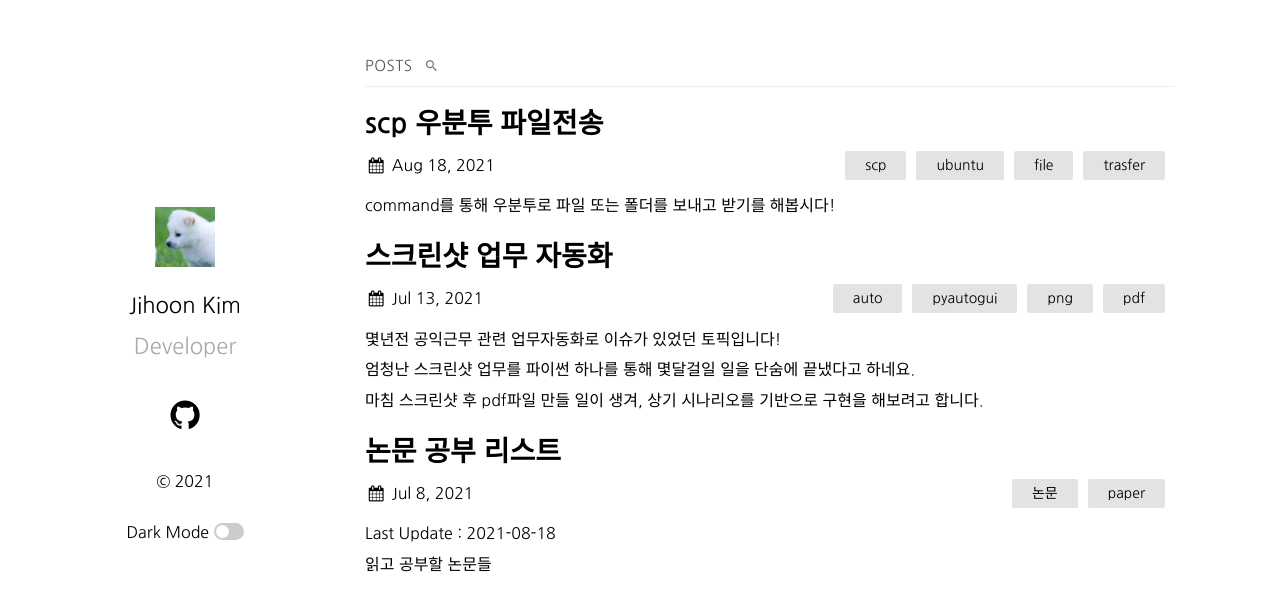
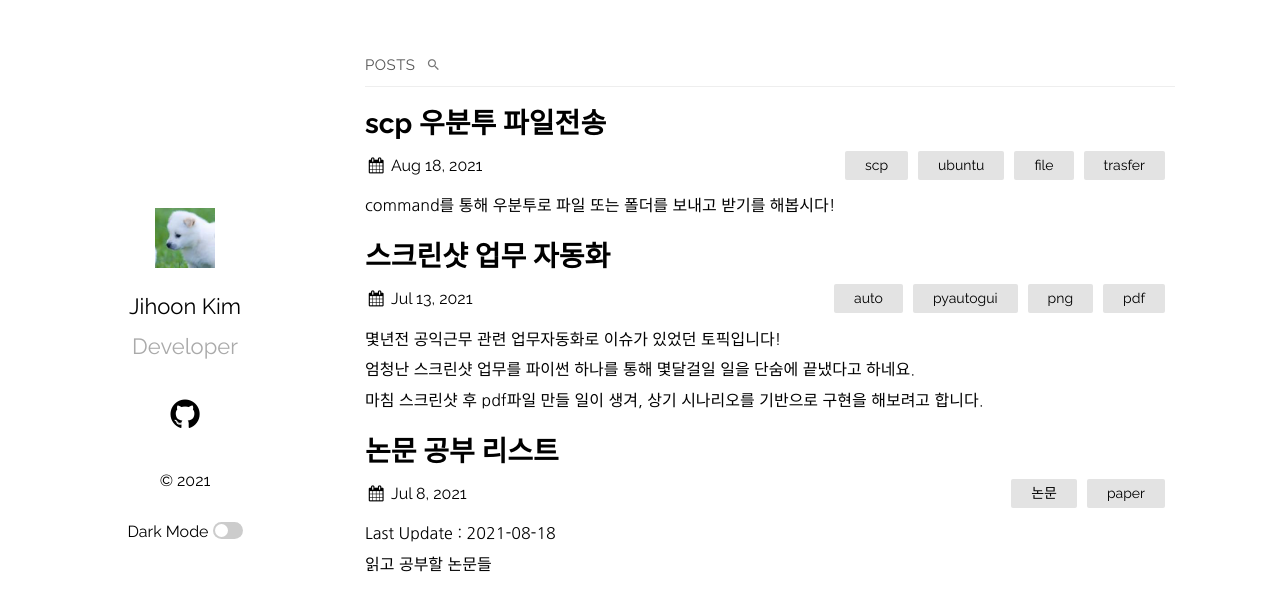
Before and after one commit to 201710757/201710757.github.io, a Jekyll site: the page built from index.md, in a window 1280 px wide. Shown: the top 611 px of the page. Built offline with Jekyll 4.4.1, drawn with Linux system fonts in a browser that asks for light colours.

Commit message:
profile font change [mobile issue]

```diff
--- a/_sass/plain.scss
+++ b/_sass/plain.scss
@@ -15,7 +15,7 @@ $leftWidth: 220px;
 }
 
 body {
-  font-family: "Nanum Gothic";
+  font-family: "Raleway", sans-serif;
   font-size: 16px;
   line-height: 1.2em;
   margin: 0;
```
